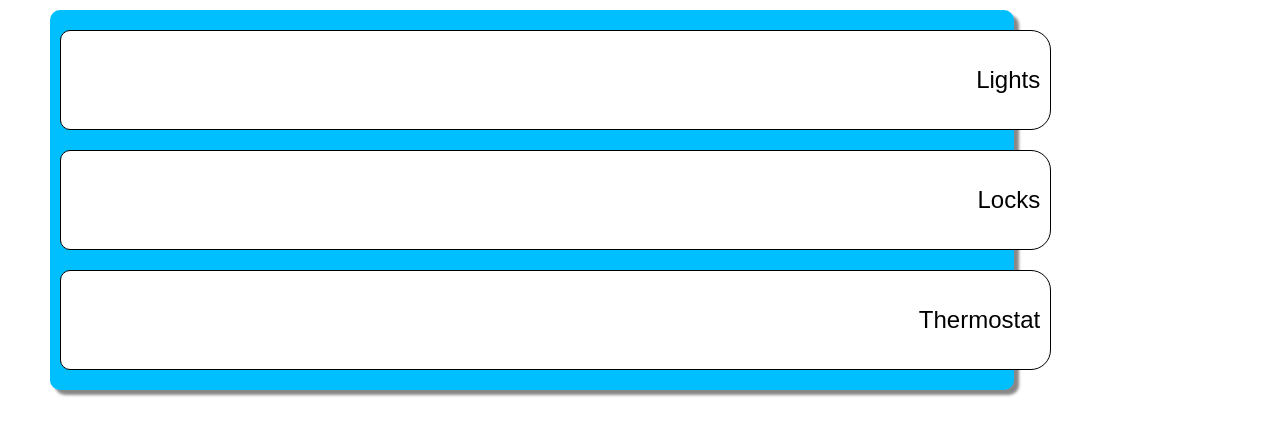
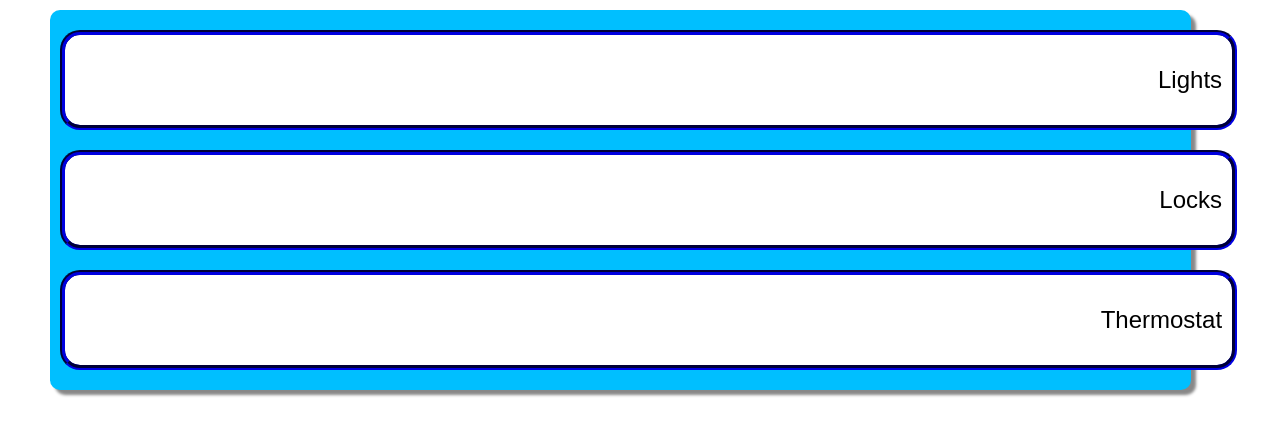
Before and after one commit to chs74515/Smart_Home_Latest_Version, a PHP site: page / in a window 1280 px wide. Shown: the part 128-564 px from the top of the page. Run offline with PHP 8.4, Linux system fonts and the light colour scheme; the visitor is signed in with stand-in values (Sample User, id 1).

Commit message:
css changes

```diff
--- a/css/index.css
+++ b/css/index.css
@@ -75,7 +75,7 @@ body{
     margin: 10px 0px;
     background: deepskyblue;
     border-radius: 10px;
-    width: 80%;
+    width: 95%;
     position: relative;
     padding: 10px;
     box-shadow: 5px 5px 3px #888888;
@@ -83,10 +83,8 @@ body{
 
 .nav_button{
     background: white;
-    border-radius: 10px;
-    border-bottom-right-radius: 20px;
-    border-top-right-radius: 20px;
-    border: black solid thin;
+    border-radius: 20px;
+    border: darkblue groove thick;
     width: 105%;
     height: 100px;
     padding: 10px;
```
